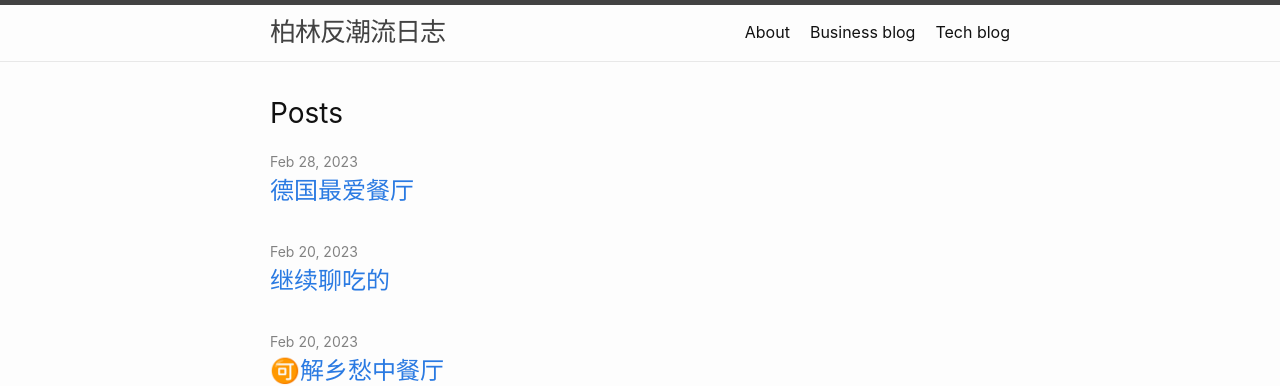
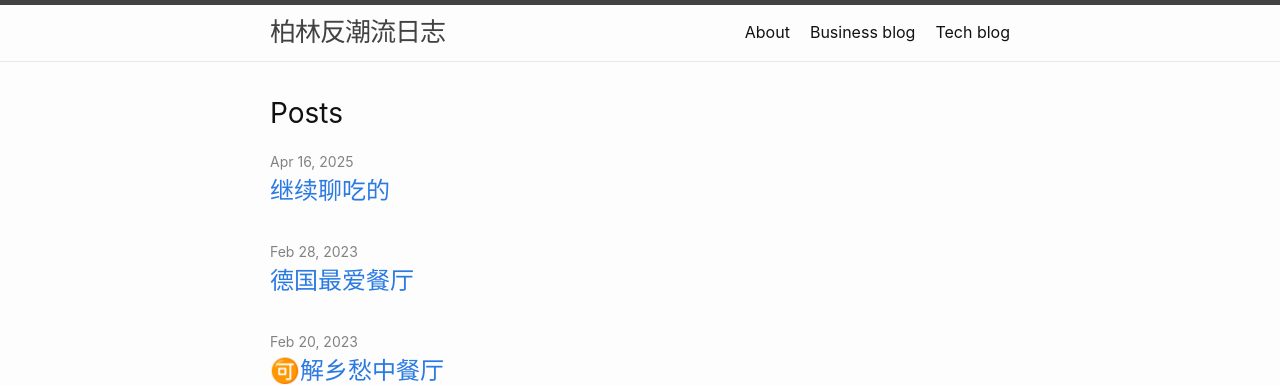
Before and after one commit to Howareu994/my-blog, a Jekyll site: the page built from index.markdown, in a window 1280 px wide. Shown: the top 386 px of the page. Built offline with Jekyll 4.4.1, drawn with Linux system fonts in a browser that asks for light colours.

Commit message:
2022-11-07-my-second-business-blog.markdown aktualisieren

```diff
--- a/blog-business/_posts/2022-11-07-my-second-business-blog.markdown
+++ b/blog-business/_posts/2022-11-07-my-second-business-blog.markdown
@@ -1,7 +1,7 @@
 ---
 layout: post
 title:  "继续聊吃的"
-date:   2023-02-20 22:09:00 +0100
+date:   2025-04-16 12:09:00 +0100
 category: Business
 ---
 
```
